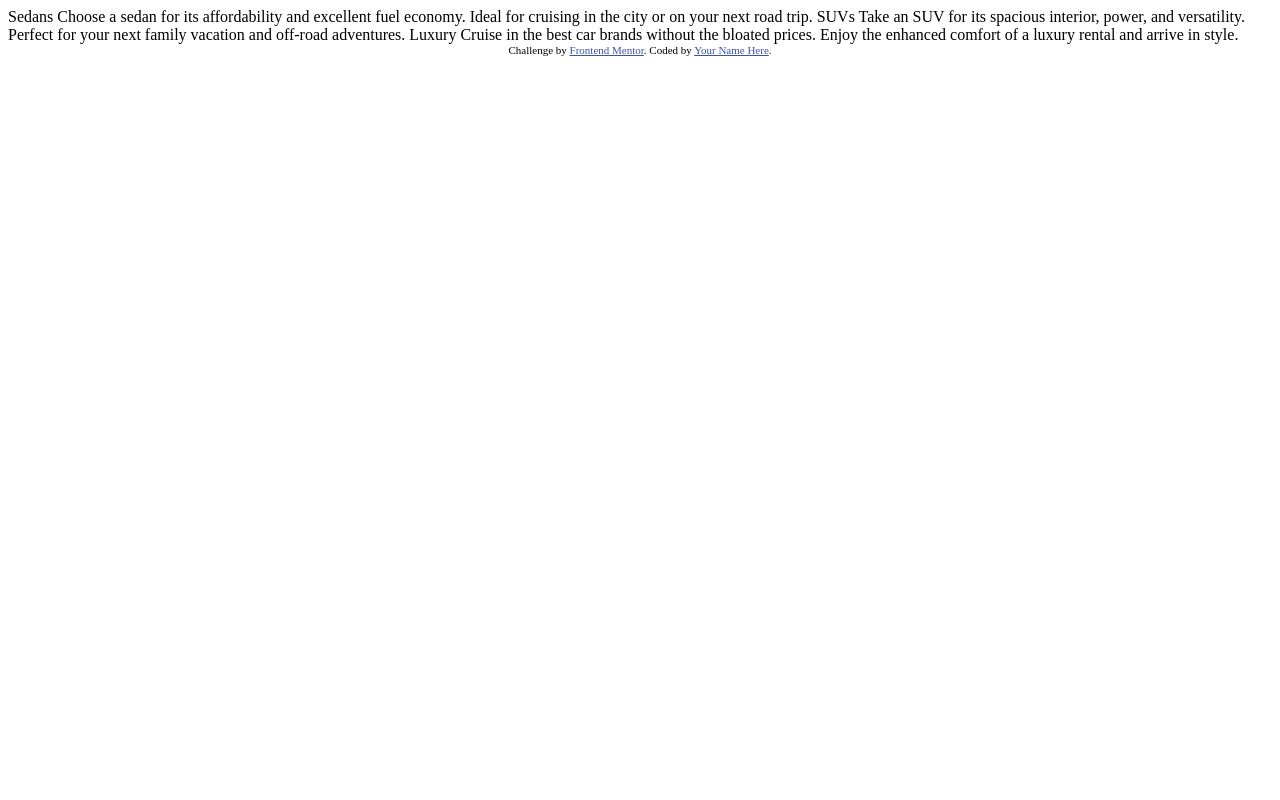
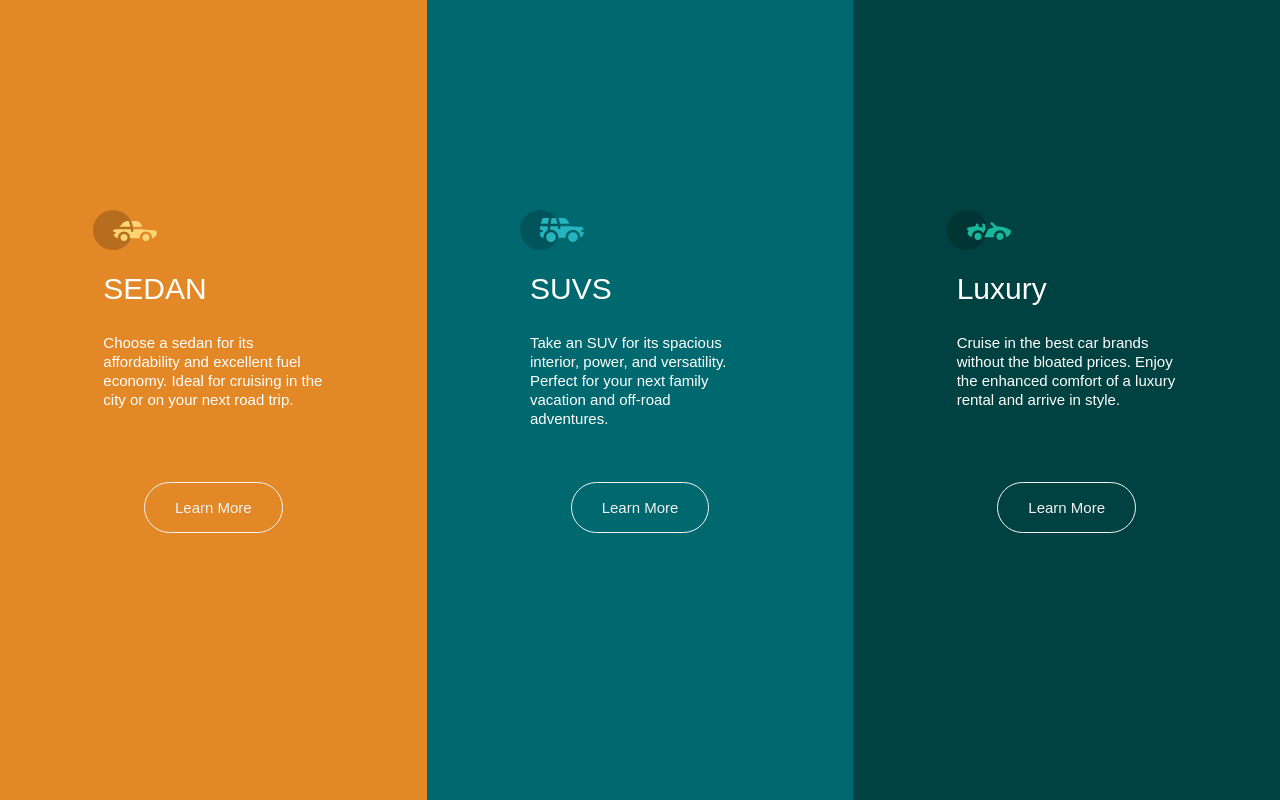
Before and after one commit to zheromskyS/frontend-mentor, a website: page 3-column-preview-card-component-main/index.html in a window 1280 px wide. Drawn offline with Linux system fonts and the light colour scheme.

Commit message:
feat: add index.html, styles.css, index.js

```diff
--- a/3-column-preview-card-component-main/index.html
+++ b/3-column-preview-card-component-main/index.html
@@ -3,41 +3,68 @@
   <head>
     <meta charset="UTF-8" />
     <meta name="viewport" content="width=device-width, initial-scale=1.0" />
-    <!-- displays site properly based on user's device -->
-
     <link
       rel="icon"
       type="image/png"
       sizes="32x32"
       href="images/favicon-32x32.png"
     />
-
+    <link rel="stylesheet" href="styles/styles.css" />
     <title>Frontend Mentor | 3-column preview card component</title>
-
-    <!-- Feel free to remove these styles or customise in your own stylesheet 👍 -->
-    <style>
-      .attribution {
-        font-size: 11px;
-        text-align: center;
-      }
-      .attribution a {
-        color: hsl(228, 45%, 44%);
-      }
-    </style>
   </head>
   <body>
-    Sedans Choose a sedan for its affordability and excellent fuel economy.
-    Ideal for cruising in the city or on your next road trip. SUVs Take an SUV
-    for its spacious interior, power, and versatility. Perfect for your next
-    family vacation and off-road adventures. Luxury Cruise in the best car
-    brands without the bloated prices. Enjoy the enhanced comfort of a luxury
-    rental and arrive in style.
+    <div class="container">
+      <div class="box-1">
+        <div class="wrapper">
+          <img class="icon" src="images/icon-sedans.svg" alt="sedans" />
 
-    <div class="attribution">
-      Challenge by
-      <a href="https://www.frontendmentor.io?ref=challenge" target="_blank"
-        >Frontend Mentor</a
-      >. Coded by <a href="#">Your Name Here</a>.
+          <h1 class="title">SEDAN</h1>
+
+          <p class="main-description">
+            Choose a sedan for its affordability and excellent fuel economy.
+            Ideal for cruising in the city or on your next road trip.
+          </p>
+
+          <div class="button-wrapper">
+            <button class="button-base one">Learn More</button>
+          </div>
+        </div>
+      </div>
+
+      <div class="box-2">
+        <div class="wrapper">
+          <img class="icon" src="images/icon-suvs.svg" alt="SUVs" />
+
+          <h1 class="title">SUVS</h1>
+
+          <p class="main-description">
+            Take an SUV for its spacious interior, power, and versatility.
+            Perfect for your next family vacation and off-road adventures.
+          </p>
+
+          <div class="button-wrapper">
+            <button class="button-base two">Learn More</button>
+          </div>
+        </div>
+      </div>
+
+      <div class="box-3">
+        <div class="wrapper">
+          <img class="icon" src="images/icon-luxury.svg" alt="luxury" />
+
+          <h1 class="title">Luxury</h1>
+
+          <p class="main-description">
+            Cruise in the best car brands without the bloated prices. Enjoy the
+            enhanced comfort of a luxury rental and arrive in style.
+          </p>
+
+          <div class="button-wrapper">
+            <button class="button-base three">Learn More</button>
+          </div>
+        </div>
+      </div>
     </div>
+    <script type="module" src="scripts/index.js"></script>
   </body>
 </html>
--- /dev/null
+++ b/3-column-preview-card-component-main/scripts/colorChange.js
@@ -0,0 +1,13 @@
+const buttonBase = document.querySelectorAll(".button-base");
+
+export const buttonSwitch = () => {
+  buttonBase.forEach((element) => {
+    element.onmouseover = function () {
+      this.classList.add("button-base__active");
+    };
+
+    element.onmouseout = function () {
+      this.classList.remove("button-base__active");
+    };
+  });
+};
--- /dev/null
+++ b/3-column-preview-card-component-main/scripts/index.js
@@ -0,0 +1,5 @@
+import { buttonSwitch } from "./colorChange.js";
+
+window.onload = () => {
+  buttonSwitch();
+};
--- /dev/null
+++ b/3-column-preview-card-component-main/styles/styles.css
@@ -0,0 +1,116 @@
+html,
+body {
+  margin: 0;
+  padding: 0;
+}
+
+body {
+  width: 100%;
+  height: 100%;
+  font-size: 15px;
+  line-height: 19px;
+}
+
+.container {
+  width: 100%;
+  height: 100%;
+  display: flex;
+  flex-direction: row;
+  flex-grow: 3;
+}
+
+.wrapper {
+  width: 240px;
+  height: 380px;
+  margin: auto;
+}
+
+.box-1 {
+  flex-grow: 1;
+
+  display: flex;
+  flex-direction: column;
+  justify-content: center;
+
+  height: 100vh;
+  background-color: #e38826;
+}
+
+.box-2 {
+  flex-grow: 1;
+
+  display: flex;
+  flex-direction: column;
+  justify-content: center;
+
+  height: 100vh;
+  background-color: #006970;
+}
+
+.box-3 {
+  flex-grow: 1;
+
+  display: flex;
+  flex-direction: column;
+  justify-content: center;
+
+  height: 100vh;
+  background-color: #004241;
+}
+
+.main-description {
+  font-family: Lexend Deca, "Lexend Deca", sans-serif;
+  font-style: normal;
+  font-weight: 400;
+  font-size: 15px;
+
+  padding: 10px;
+
+  color: #ffffff;
+
+  margin: 0 0 24px 0;
+
+  height: 115px;
+}
+
+.title {
+  font-family: Big Shoulders Display, sans-serif;
+  font-style: normal;
+  font-weight: 400;
+  font-size: 30px;
+  line-height: 40px;
+
+  padding: 10px;
+
+  color: #ffffff;
+
+  margin: 4px 0 4px 0;
+}
+
+.button-base {
+  padding: 15px 30px;
+
+  border: 1px solid #f2f2f2;
+  border-radius: 30px;
+
+  background-color: transparent;
+
+  color: #f2f2f2;
+
+  font-family: Lexend Deca, sans-serif;
+  font-style: normal;
+  font-weight: 400;
+  font-size: 15px;
+  line-height: 19px;
+}
+
+.button-base__active {
+  background: #ffffff;
+  color: black;
+}
+
+.button-wrapper {
+  display: flex;
+  flex-direction: row;
+  justify-content: center;
+}
```
